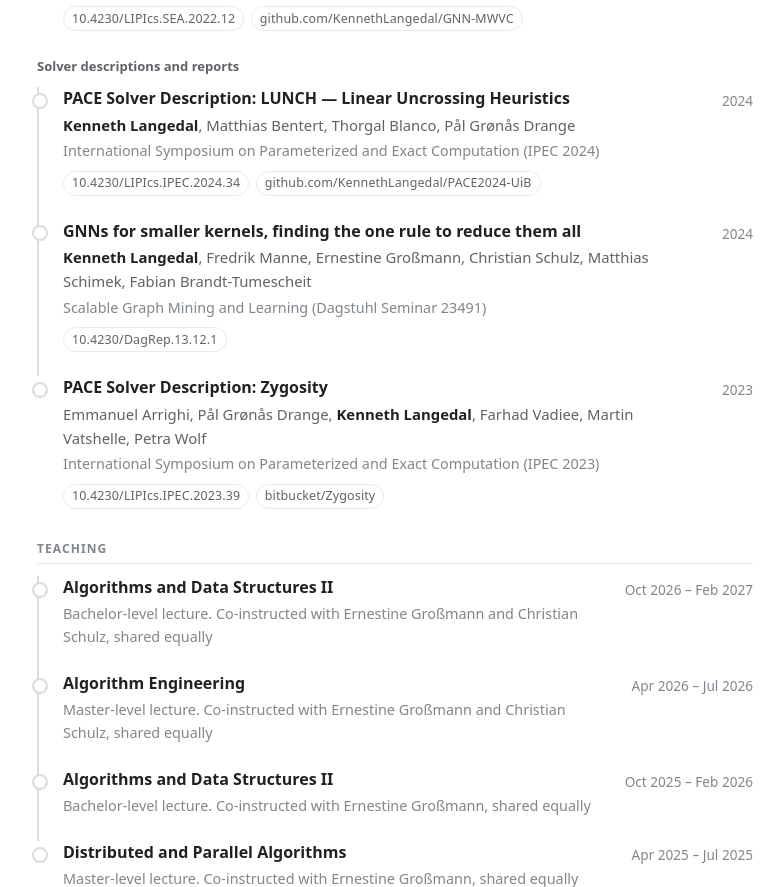
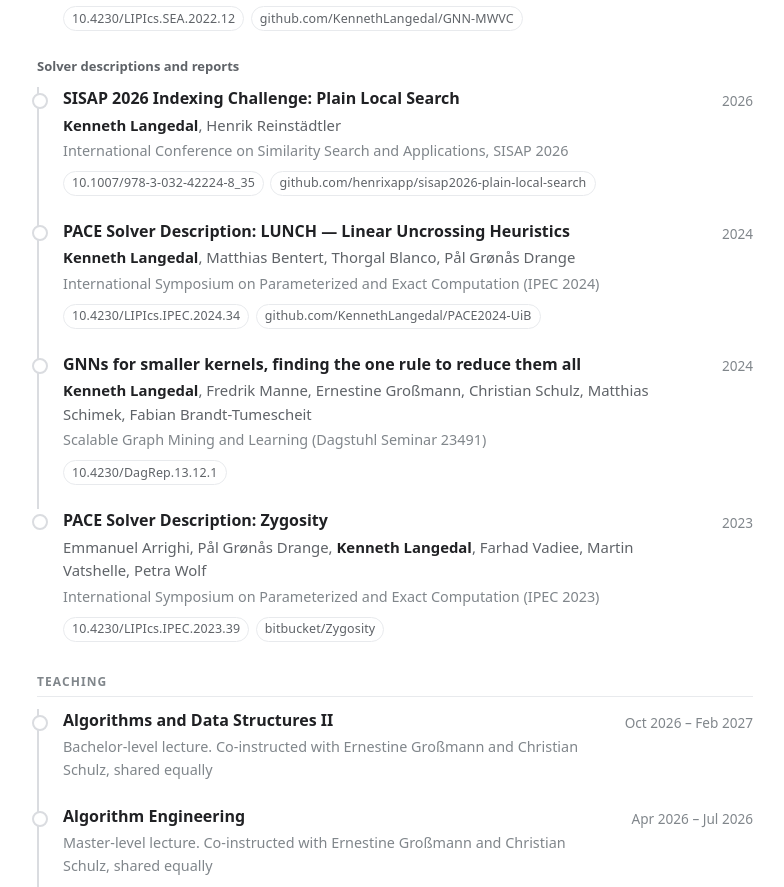
Before and after one commit to KennethLangedal/KennethLangedal.github.io, a website: page index.html in a window 1280 px wide. Shown: the part 2421-3308 px from the top of the page, without its empty margins (387-1171 px from the left). Drawn offline with Linux system fonts and the light colour scheme.

Commit message:
Updated CV with SISAP paper

```diff
--- a/index.html
+++ b/index.html
@@ -303,6 +303,16 @@
 
         <ul class="entries">
             <li>
+                <span class="when">2026</span>
+                <span class="what">SISAP 2026 Indexing Challenge: Plain Local Search</span>
+                <span class="who"><b>Kenneth Langedal</b>, Henrik Reinstädtler</span>
+                <span class="where">International Conference on Similarity Search and Applications, SISAP 2026</span>
+                <span class="links">
+                    <a href="https://doi.org/10.1007/978-3-032-42224-8_35">10.1007/978-3-032-42224-8_35</a>
+                    <a href="https://github.com/henrixapp/sisap2026-plain-local-search">github.com/henrixapp/sisap2026-plain-local-search</a>
+                </span>
+            </li>
+            <li>
                 <span class="when">2024</span>
                 <span class="what">PACE Solver Description: LUNCH — Linear
                     Uncrossing Heuristics</span>
```
